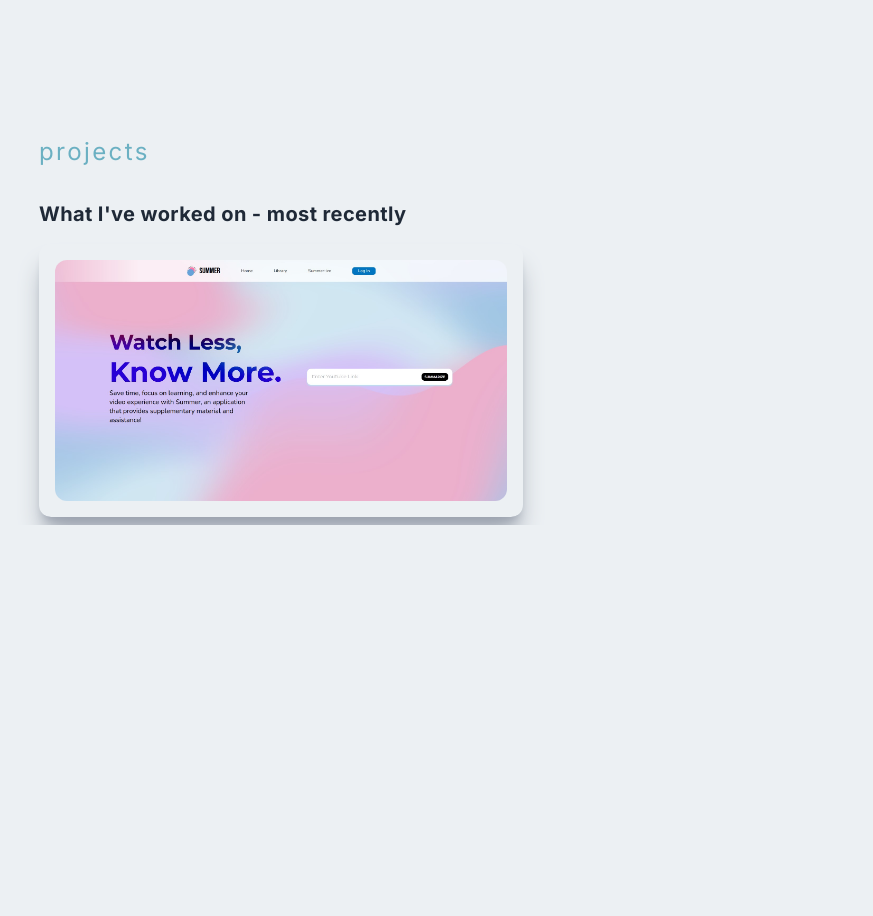
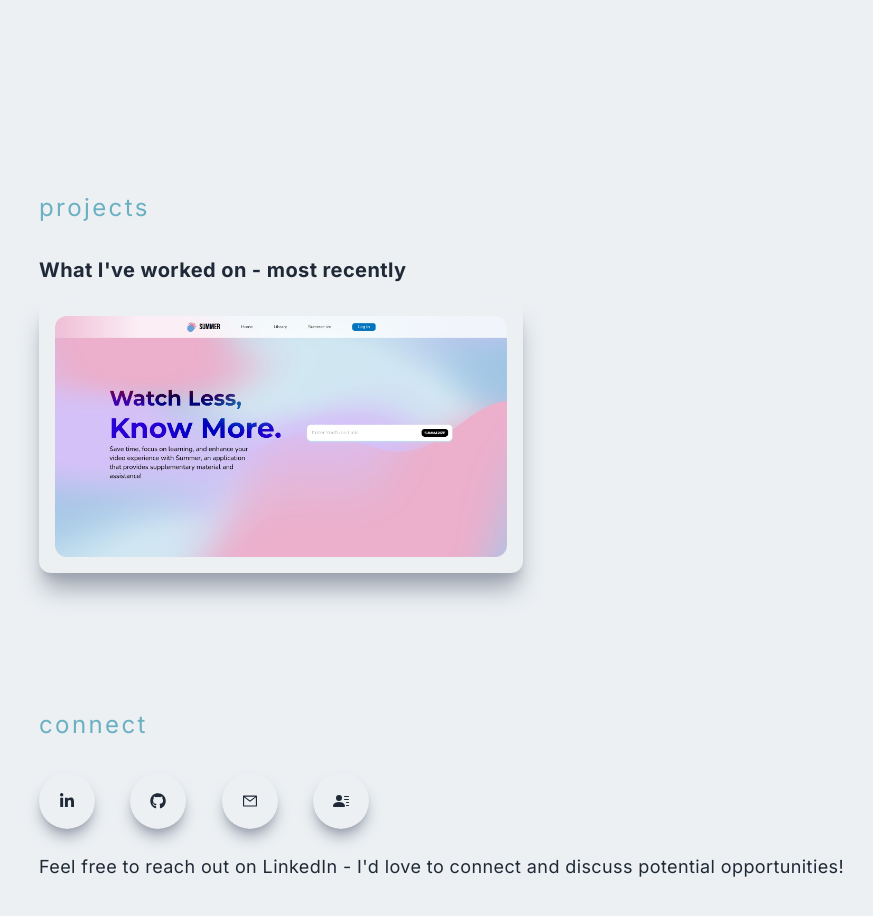
Before and after one commit to matth101/portfolio, a Next.js app: page / in a window 1280 px wide. Shown: the part 2280-3196 px from the top of the page, without its empty margins (101-974 px from the left). Before the commit the page ends 2805 px from the top, so only its background shows below. Built offline with nearby package versions, Linux system fonts and the light colour scheme.

Commit message:
Add connect section + escape apostrophes

```diff
--- a/src/components/About.js
+++ b/src/components/About.js
@@ -12,16 +12,16 @@ const About = () => {
 					</p>
                     <h2 className='py-4 md:text-3xl'>Who I Am</h2>
 					<p className="py-2 text-gray-600">
-						I'm Matt, a junior at the University of Texas at Dallas
+						I&apos;m Matt, a junior at the University of Texas at Dallas
 						(UTD) studying computer science. On my path towards
-						becoming a software engineer, I've developed an interest
+						becoming a software engineer, I&apos;ve developed an interest
 						in optimizing user experience and application
 						performance. In my free time, I enjoy building projects
 						with friends at hackathons, playing piano, or working
 						out & practicing with the UTD ultimate frisbee team.
 					</p>
 					<p className="py-2 text-gray-600">
-						I'm always looking forward towards future creative
+						I&apos;m always looking forward towards future creative
 						opportunities, be it for gaining experience or expanding
 						my technical knowledge, so feel free to reach out!
 					</p>
--- a/src/components/Connect.js
+++ b/src/components/Connect.js
@@ -1,11 +1,37 @@
-import React from 'react'
+import { FaLinkedinIn, FaGithub } from "react-icons/fa";
+import { BsFillPersonLinesFill } from "react-icons/bs";
+import { AiOutlineMail } from "react-icons/ai";
 
 const Connect = () => {
-  return (
-    <div>
+	return (
+		<div>
+			<div className="w-full p-2 py-16">
+				<div className="max-w-[1000px] m-auto ">
+					<p className="pt-2 pb-4 lowercase text-2xl tracking-widest text-[#6bb0c2]">
+						connect
+					</p>
+					<div className="flex justify-between max-w-[330px] py-4">
+						<div className="rounded-full shadow-lg shadow-gray-400 p-5 cursor-pointer hover:scale-105 ease-in duration 500">
+							<FaLinkedinIn />
+						</div>
+						<div className="rounded-full shadow-lg shadow-gray-400 p-5 cursor-pointer hover:scale-105 ease-in duration 500">
+							<FaGithub />
+						</div>
+						<div className="rounded-full shadow-lg shadow-gray-400 p-5 cursor-pointer hover:scale-105 ease-in duration 500">
+							<AiOutlineMail />
+						</div>
+						<div className="rounded-full shadow-lg shadow-gray-400 p-5 cursor-pointer hover:scale-105 ease-in duration 500">
+							<BsFillPersonLinesFill />
+						</div>
+					</div>
+					<p className="text-lg pt-2">
+						Feel free to reach out on LinkedIn - I'd love to
+						connect and discuss potential opportunities!
+					</p>
+				</div>
+			</div>
+		</div>
+	);
+};
 
-    </div>
-  )
-}
-
-export default Connect
+export default Connect;
--- a/src/components/Hero.js
+++ b/src/components/Hero.js
@@ -10,10 +10,10 @@ const Hero = () => {
 			<div className="max-w-[1240px] w-full h-full mx-auto p-2 flex justify-center items-center">
 				<div>
 					<p className="text-sm tracking-widest text-gray-600">
-						let's develop something together
+						let&apos;s develop something together
 					</p>
 					<h1 className="py-4 text-gray-700 md:text-7xl">
-						Hi, I'm{" "}
+						Hi, I&apos;m{" "}
 						<span className="text-[#6bb0c2]">Matt</span>
 					</h1>
 					<p className="py-4 text-gray-600 max-w-[70%] m-auto">
--- a/src/components/Navbar.js
+++ b/src/components/Navbar.js
@@ -67,7 +67,7 @@ const Navbar = () => {
 						</div>
 						<div className="border-b border-gray-300 my-4">
 							<p className="w-[85%] md:w-[90%] py-4">
-								Let's develop something together!
+								Let&apos;s develop something together!
 							</p>
 						</div>
 
--- a/src/components/Projects.js
+++ b/src/components/Projects.js
@@ -3,12 +3,12 @@ import ProjectItem from "./ProjectItem";
 
 const Projects = () => {
 	return (
-		<div className="w-full p-2">
+		<div className="w-full p-2 py-16">
 			<div className="max-w-[1000px] m-auto ">
 				<p className="pt-2 pb-4 lowercase text-2xl tracking-widest text-[#6bb0c2]">
 					Projects
 				</p>
-				<h2 className="py-4 text-xl">What I've worked on - most recently</h2>
+				<h2 className="py-4 text-xl">What I&apos;ve worked on - most recently</h2>
 				<div className="grid md:grid-cols-2 gap-8">
 					<ProjectItem title='Summer' img={SummerImg} URL='/summer' tools='React, MongoDB, Node.js, AWS S3'/>
                 </div>
```
Also changed, not shown: 1 other file (tests, documents, lock files or other folders).
